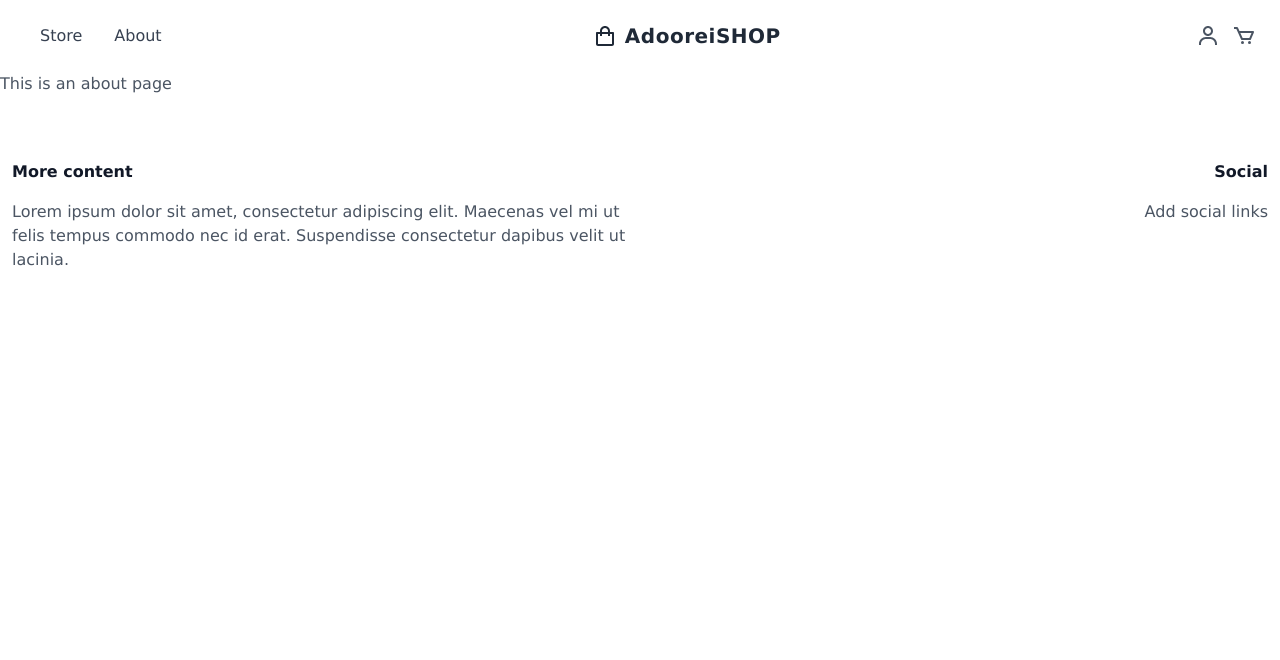
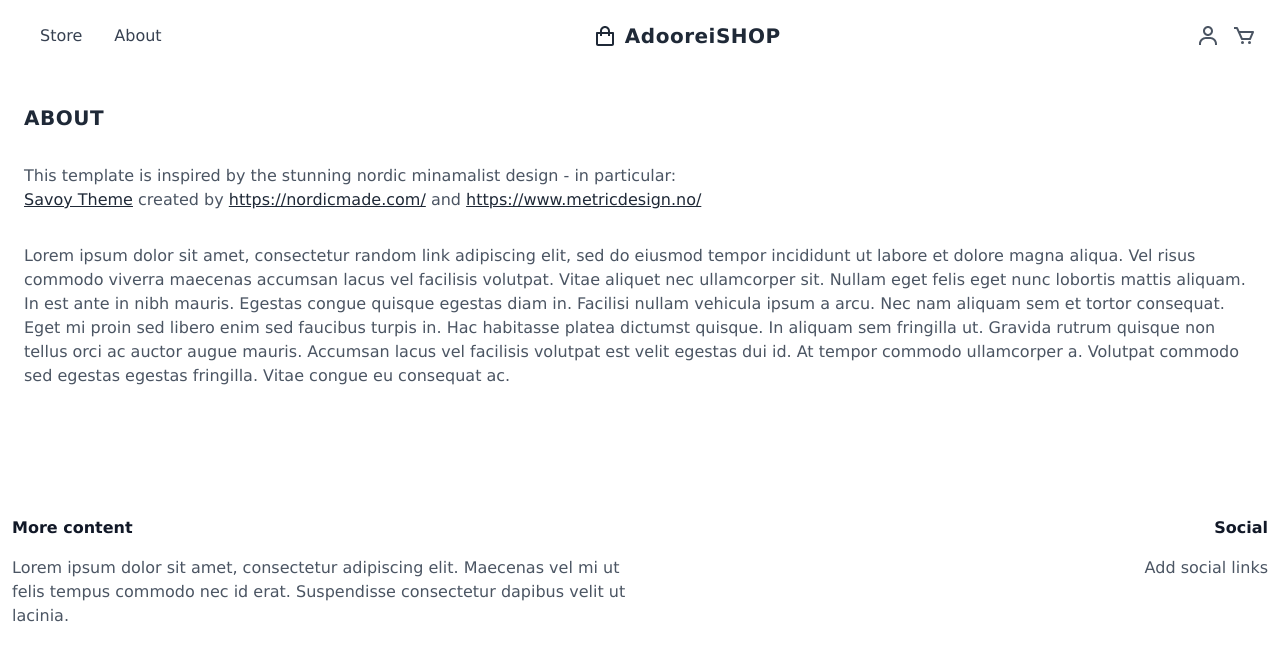
Before and after one commit to knopmickael/webstore, a Vue app: page /about in a window 1280 px wide. Shown: the top 660 px of the page. Built offline with nearby package versions, Linux system fonts and the light colour scheme.

Commit message:
about page up

```diff
--- a/src/views/AboutView.vue
+++ b/src/views/AboutView.vue
@@ -1,3 +1,27 @@
 <template>
-  <h1>This is an about page</h1>
+  <div class="container py-8 px-6 mx-auto">
+
+    <a class="uppercase tracking-wide no-underline hover:no-underline font-bold text-gray-800 text-xl mb-8" href="#">
+      About
+    </a>
+
+    <p class="mt-8 mb-8">This template is inspired by the stunning nordic minamalist design - in particular:
+      <br>
+      <a class="text-gray-800 underline hover:text-gray-900" href="http://savoy.nordicmade.com/" target="_blank">Savoy
+        Theme</a> created by <a class="text-gray-800 underline hover:text-gray-900"
+        href="https://nordicmade.com/">https://nordicmade.com/</a> and <a
+        class="text-gray-800 underline hover:text-gray-900" href="https://www.metricdesign.no/"
+        target="_blank">https://www.metricdesign.no/</a>
+    </p>
+
+    <p class="mb-8">Lorem ipsum dolor sit amet, consectetur <a href="#">random link</a> adipiscing elit, sed do
+      eiusmod tempor incididunt ut labore et dolore magna aliqua. Vel risus commodo viverra maecenas accumsan lacus
+      vel facilisis volutpat. Vitae aliquet nec ullamcorper sit. Nullam eget felis eget nunc lobortis mattis
+      aliquam. In est ante in nibh mauris. Egestas congue quisque egestas diam in. Facilisi nullam vehicula ipsum a
+      arcu. Nec nam aliquam sem et tortor consequat. Eget mi proin sed libero enim sed faucibus turpis in. Hac
+      habitasse platea dictumst quisque. In aliquam sem fringilla ut. Gravida rutrum quisque non tellus orci ac
+      auctor augue mauris. Accumsan lacus vel facilisis volutpat est velit egestas dui id. At tempor commodo
+      ullamcorper a. Volutpat commodo sed egestas egestas fringilla. Vitae congue eu consequat ac.</p>
+
+  </div>
 </template>
```
